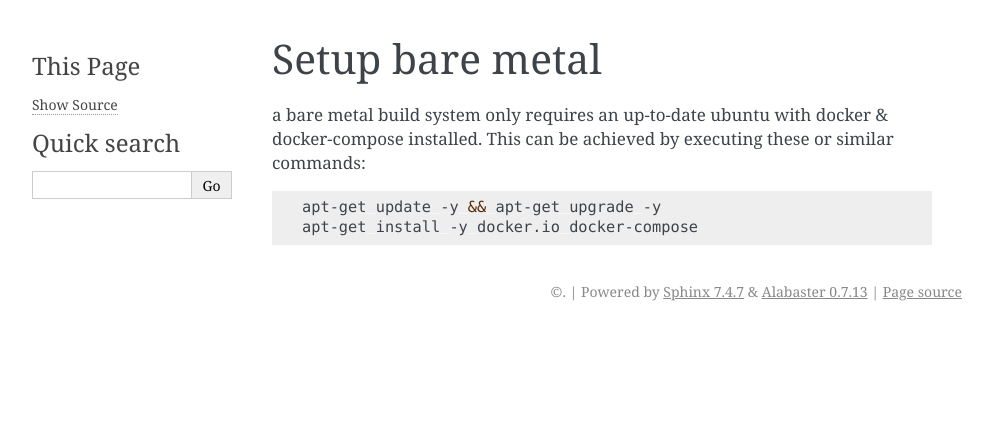
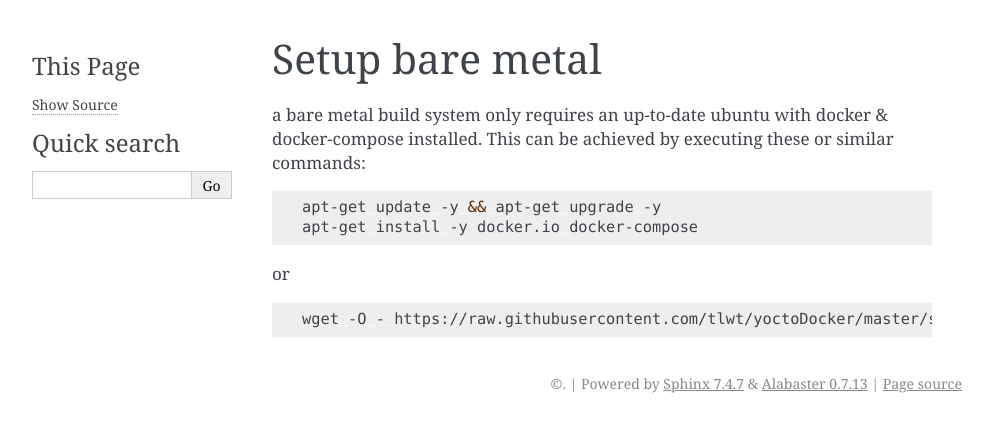
Before and after one commit to tlwt/yoctoDocker, a Sphinx documentation site: the page built from docs/setup-bare-metal.md, in a window 1280 px wide. Shown: the top 432 px of the page, without its empty margins (148-1141 px from the left). Built offline with Sphinx 7.4.7, drawn with Linux system fonts in a browser that asks for light colours.

Commit message:
kicking of #10 [CI SKIP]

````diff
--- a/docs/setup-bare-metal.md
+++ b/docs/setup-bare-metal.md
@@ -7,3 +7,8 @@ This can be achieved by executing these or similar commands:
 apt-get update -y && apt-get upgrade -y
 apt-get install -y docker.io docker-compose
 ```
+
+or
+```bash
+wget -O - https://raw.githubusercontent.com/tlwt/yoctoDocker/master/scripts/setupBaremetal.sh | bash
+```
````
Also changed, not shown: 1 other file.
